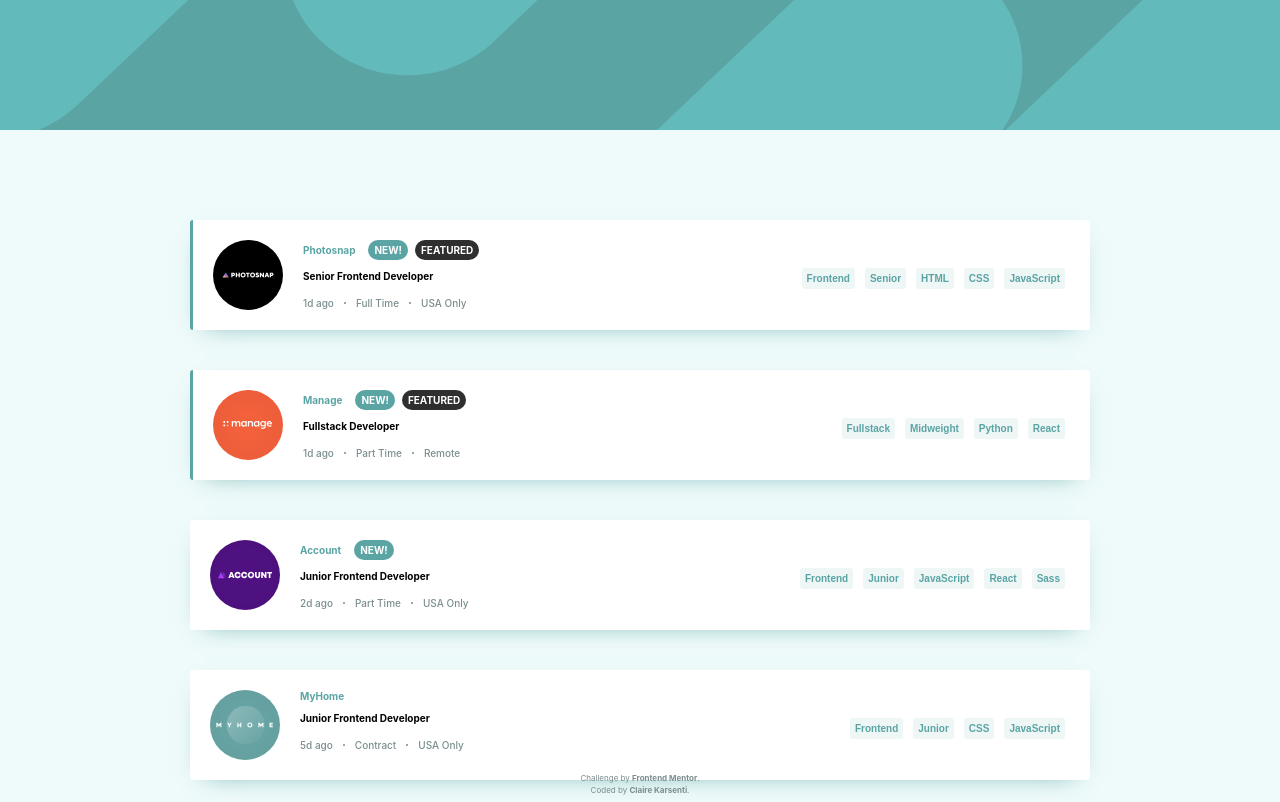
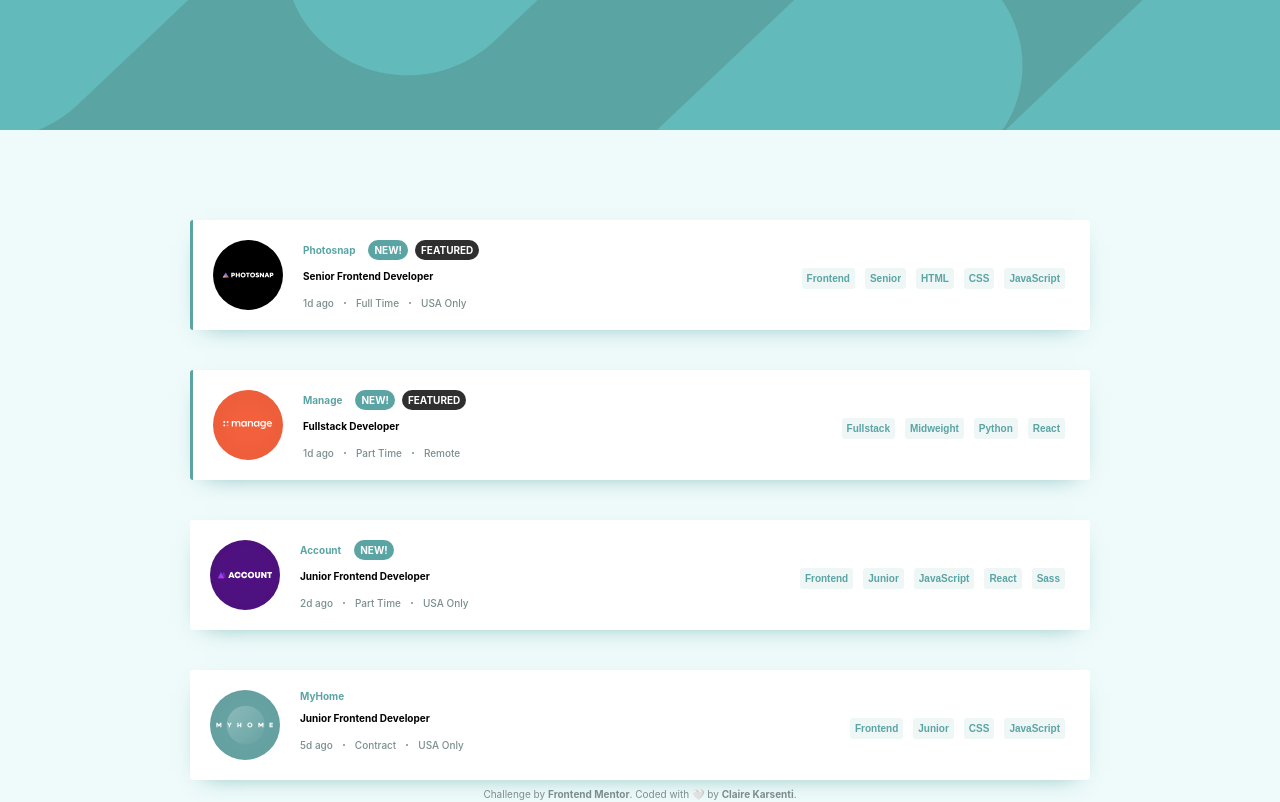
Before and after one commit to ClaireKarsenti/Frontend-Mentor-Solution-Job-Listings, a React (Create React App) app: page / in a window 1280 px wide. Shown: the top 802 px of the page. Built offline with nearby package versions, Linux system fonts and the light colour scheme.

Commit message:
:hammer: Updated arborescence.

```diff
--- a/src/App.css
+++ b/src/App.css
@@ -37,6 +37,7 @@
 }
 body {
   display: flex;
+  flex-direction: column;
   justify-content: center;
   align-items: center;
   min-height: 100vh;
@@ -61,7 +62,7 @@
 }
 .wrapper {
   width: 100vw;
-  min-height: 100%;
+  height: 100vh;
   position: absolute;
   top: 0;
   left: 0;
@@ -261,7 +262,9 @@
 ===============
 */
 footer {
-  place-items: center;
+  margin-top: auto;
+  z-index: 0;
+  /* place-items: center;
   position: absolute;
   bottom: 0;
   left: 0;
@@ -269,7 +272,7 @@
   font-size: 0.8em;
   text-align: center;
   margin-bottom: 0.5em;
-  line-height: 1.5em;
+  line-height: 1.5em; */
 }
 .attribution,
 a {
@@ -338,8 +341,8 @@
     display: flex;
     flex-direction: row;
   }
-  footer {
+  /* footer {
     margin-bottom: 0;
     position: relative;
-  }
+  } */
 }
--- a/src/components/Card.tsx
+++ b/src/components/Card.tsx
@@ -1,5 +1,5 @@
 import { FC, Key } from 'react';
-import { jobCategory } from "../data";
+import { jobCategory } from "../data/data";
 
 interface CardType {
   jobs: jobCategory;
--- a/src/components/Footer.tsx
+++ b/src/components/Footer.tsx
@@ -3,13 +3,14 @@
     <footer>
       <p className="attribution">
         Challenge by{' '}
-        <a href="https://www.frontendmentor.io/challenges/job-listings-with-filtering-ivstIPCt">
+        <a
+          href="https://www.frontendmentor.io/challenges/job-listings-with-filtering-ivstIPCt"
+          target="_blank"
+          rel="noreferrer"
+        >
           Frontend Mentor
         </a>
-        .
-      </p>
-      <p className="attribution">
-        Coded by{' '}
+        . Coded with <span className="heart">🤍</span> by{' '}
         <a href="https://www.linkedin.com/in/claire-karsenti/">
           Claire Karsenti
         </a>
--- a/src/components/Jobs.tsx
+++ b/src/components/Jobs.tsx
@@ -1,7 +1,7 @@
 import { useState} from 'react';
 import TagBar from './TagBar';
 import Card from './Card';
-import job from '../data'
+import job from '../data/data'
 
 const Jobs=() => {
   const [jobs] = useState<any>(job);
```
Also changed, not shown: src/data/data.tsx (renamed from src/data.tsx).
